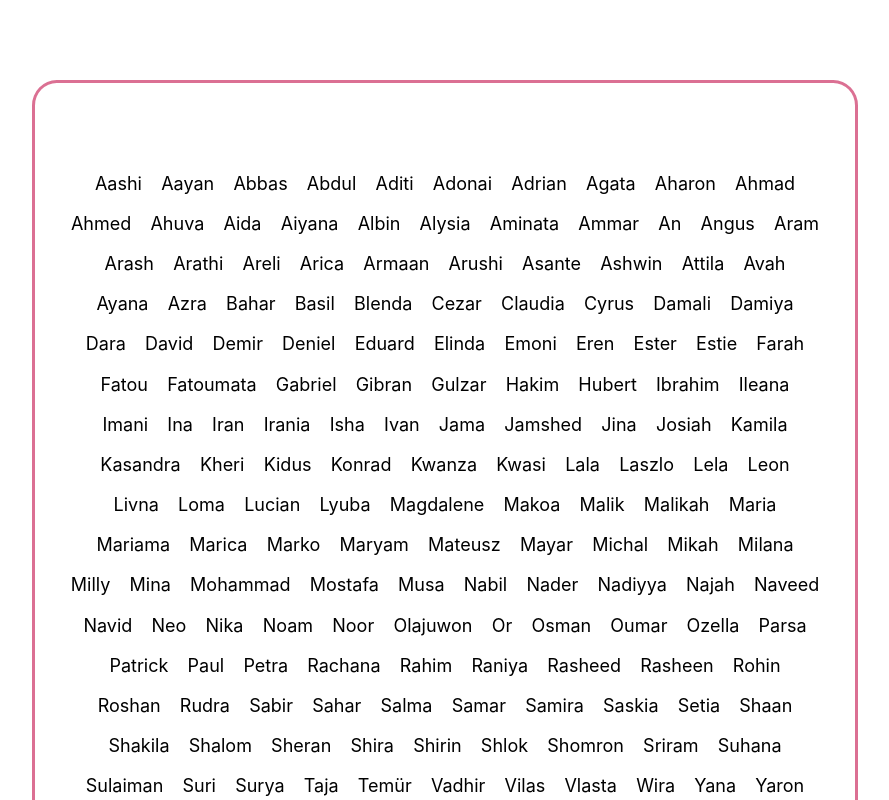
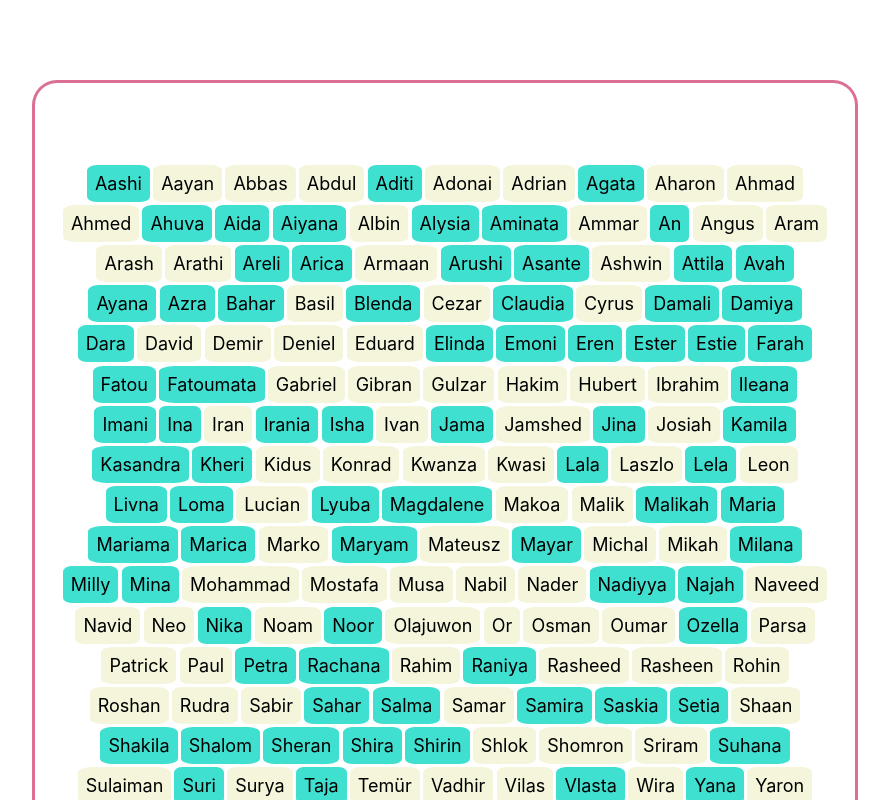
Before and after one commit to kbakande/baby-names-picker, a React (Create React App) app: page / in a window 1280 px wide. Shown: the top 800 px of the page, without its empty margins (195-1084 px from the left). Built offline with nearby package versions, Linux system fonts and the light colour scheme.

Commit message:
add logic to separate boys and girls names

```diff
--- a/src/components/BabyNames.js
+++ b/src/components/BabyNames.js
@@ -11,10 +11,17 @@ const ListName = () => {
     return (
         <div className="name-container">
             {babyNames.map((babyName, index) => {
+                console.log(babyName.sex === "m")
+                if (babyName.sex === "m") {
+                    return (
+                        <p className="name-list boys"> {babyName.name} </p>
+                    )
+                } else {
+                    return (
+                        <p className="name-list girls"> {babyName.name} </p>
+                    )
+                }
 
-                return (
-                    <p className="name-list"> {babyName.name} </p>
-                )
 
             })}
         </div >
```
